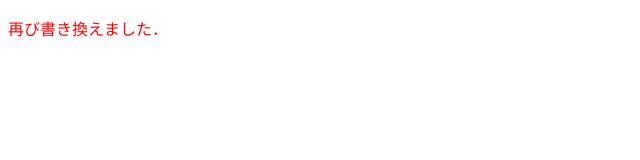
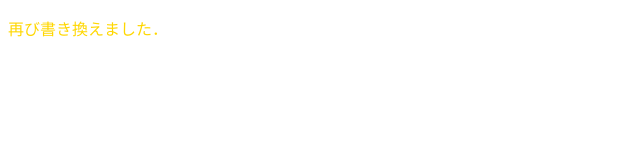
Before and after one commit to touki-A/20050512_literacy, a plain HTML site: page index.html in a window 1280 px wide. Shown: the whole page, without its empty margins (0-640 px from the left). Drawn offline with Linux system fonts and the light colour scheme.

Commit message:
change color
red to gold

```diff
--- a/index.html
+++ b/index.html
@@ -5,6 +5,6 @@
     <title>タイトル</title>
   </head>
   <body>
-    <p style = "color:red">再び書き換えました．</p>
+    <p style = "color:gold">再び書き換えました．</p>
   </body>
 <html>
```
